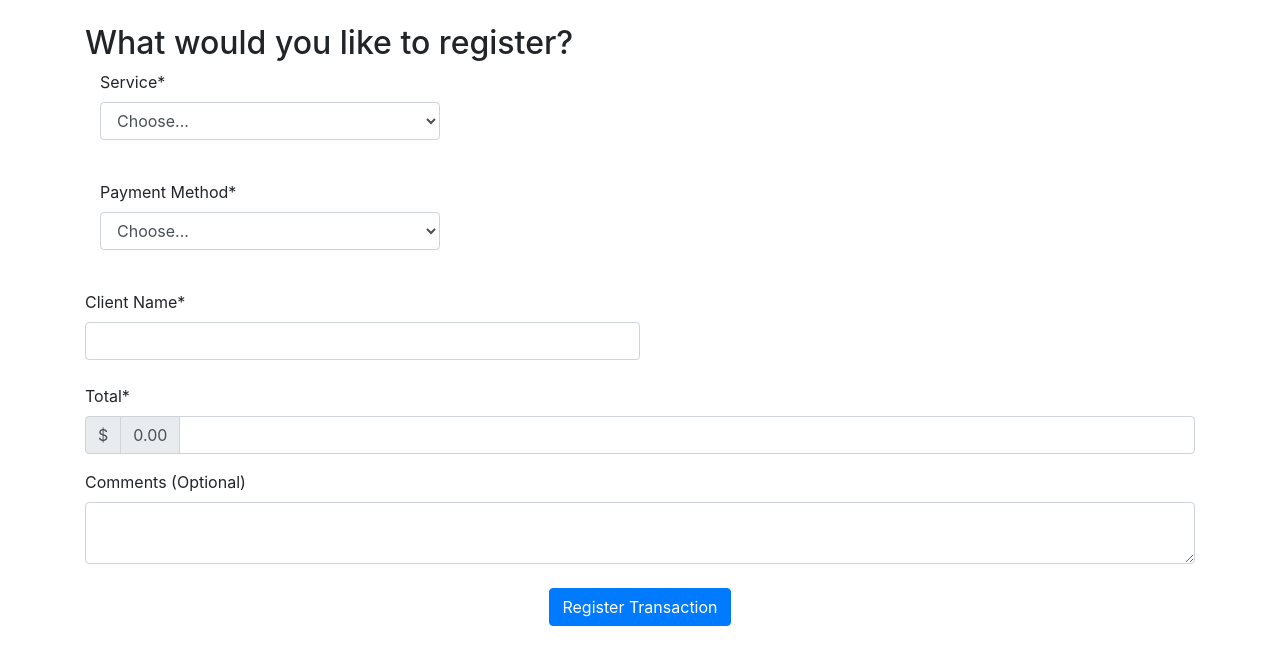
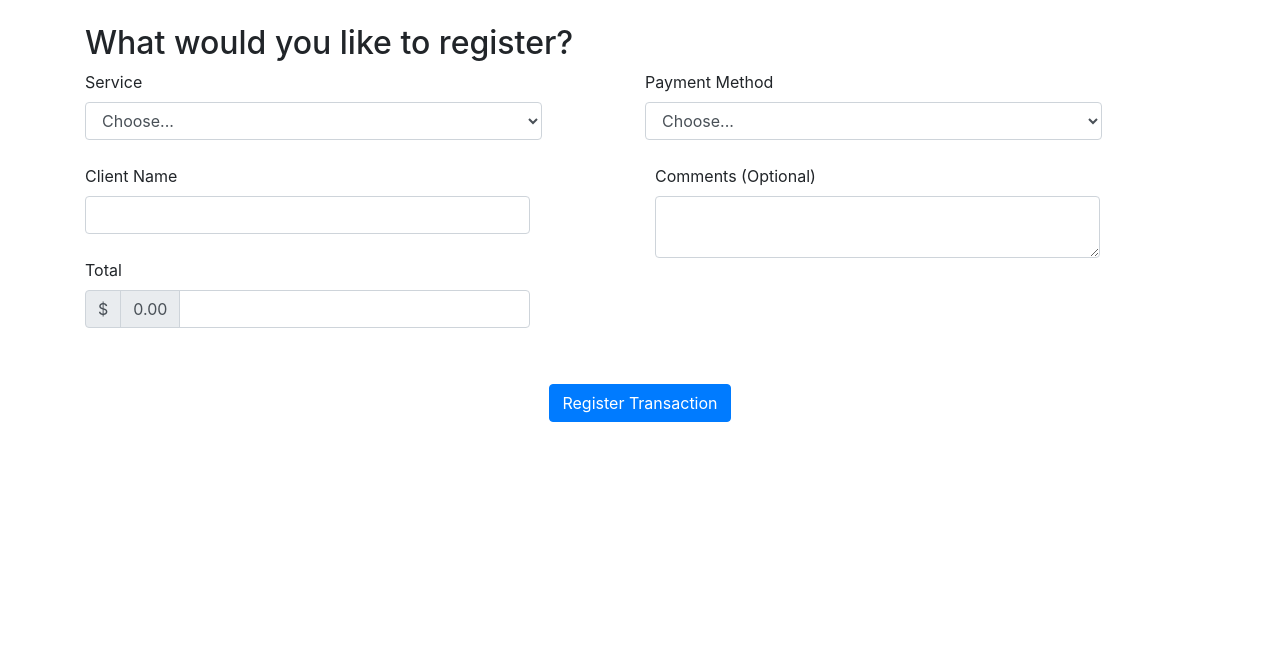
Before and after one commit to ejbertrand/invoicing-recommender, a Flask app: page / in a window 1280 px wide. Shown: the part 56-721 px from the top of the page. Run offline with Flask 2, Linux system fonts and the light colour scheme; the visitor is signed in with stand-in values (Sample User, id 1); data that the repository does not hold is empty; some libraries are stand-ins or nearby versions.

Commit message:
Changes in Home page with Bootstrap

```diff
--- a/website/templates/home.html
+++ b/website/templates/home.html
@@ -2,27 +2,20 @@
 {% block content %}
 <br/>
 <h2 align="left">What would you like to register?</h2>
-<!-- <ul class="list-group list-group-flush" id="notes">
-	{% for note in user.notes %}
-	<li class="list-group-item">{{ note.data }}
-		<button type="button" class="close" onClick="deleteNote({{ note.id }})">
-			<span aria-hidden="true">&times;</span>
-		</button>
-	</li>
-	{% endfor %}
-</ul> -->
 <form method="POST">
-	<div class="form-group col-md-4">
-      <label for="input_service">Service*</label>
+<div class="form-row">
+	<div class="col-md-5">
+		<label for="input_service">Service</label>
 		<select name="input_service" id="input_service" class="form-control">
 			<option selected>Choose...</option>
 			{% for service in services %}
 			<option>{{service.type}}</option>
 			{% endfor %}
-      </select><br/>
+		</select>
+		<br/>
 	</div>
-	<div class="form-group col-md-4">
-      <label for="input_payment">Payment Method*</label>
+	<div class="col-md-5 offset-md-1">
+		<label for="input_payment">Payment Method</label>
 		<select name="input_payment" id="input_payment" class="form-control">
 			<option selected>Choose...</option>
 			{% for payment in payments %}
@@ -30,9 +23,12 @@
 			{% endfor %}
 		</select><br/>
 	</div>
-	<label for="client_name">Client Name*</label>
-	<input name="client_name" id="client_name" class="form-control col-md-6"></input><br/>
-	<label for="total">Total*</label>
+</div>
+	<div class="row">
+		<div class="form-group col-md-5">
+			<label for="client_name">Client Name</label>
+			<input name="client_name" id="client_name" class="form-control"></input><br/>
+			<label for="total">Total</label>
 			<div class="input-group mb-3">
 				<div class="input-group-prepend">
 					<span class="input-group-text">$</span>
@@ -40,8 +36,13 @@
 				</div>
 				<input type="text" class="form-control" name="total" id="total" aria-label="Amount (to the nearest dollar)">
 			</div>
+		</div>
+		<div class="form-group col-md-5 offset-md-1">
 			<label for="comments">Comments (Optional)</label>
 			<textarea name="comments" id="comments" class="form-control"></textarea><br/>
+		</div>
+	</div>
+	<br/>
 	<div align="center">
 		<button type="submit" class="btn btn-primary">Register Transaction</button>
 	</div>
```
Lines whose indentation alone changed are shown as unchanged.
